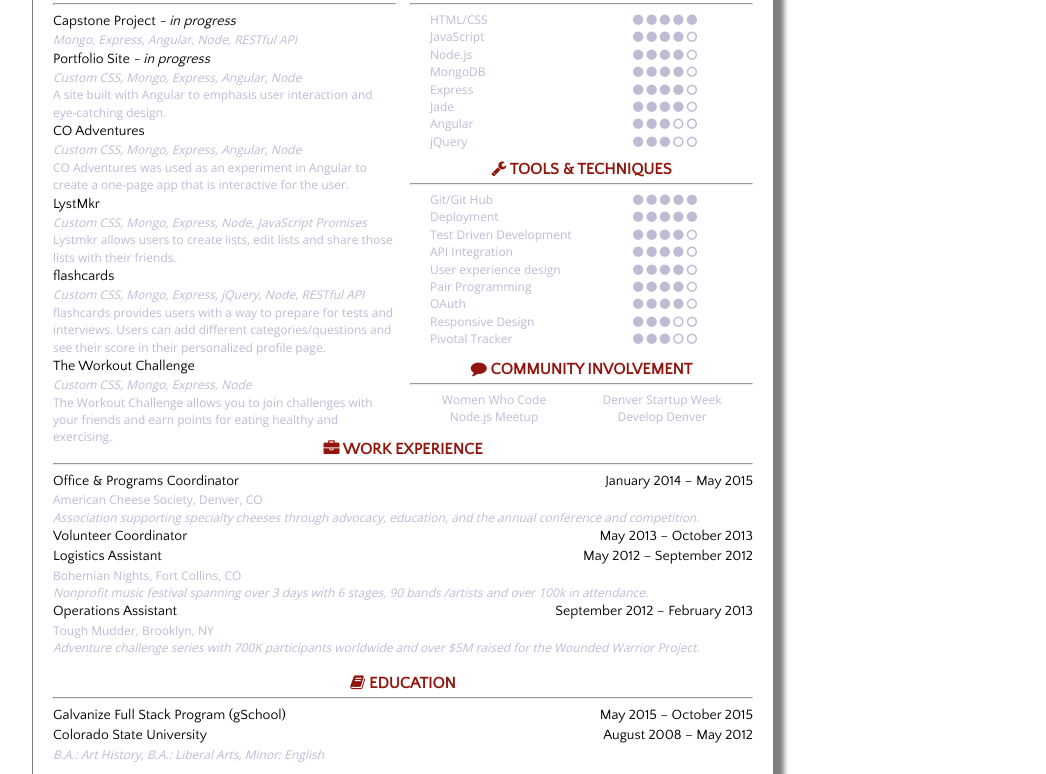
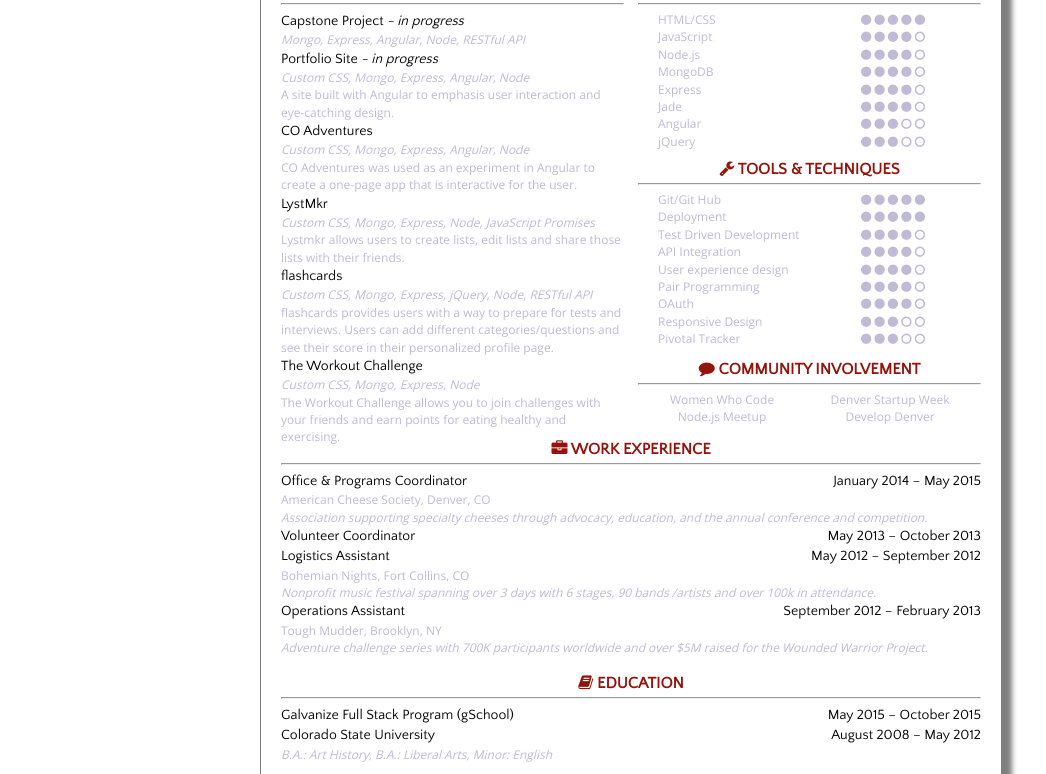
Before and after one commit to AnnaCasper/resume, a plain HTML site: page index.html in a window 1280 px wide. Shown: the part 222-996 px from the top of the page, without its empty margins (9-1055 px from the left). Drawn offline with nearby package versions, Linux system fonts and the light colour scheme.

Commit message:
centered div

```diff
--- a/divstyle.css
+++ b/divstyle.css
@@ -252,9 +252,11 @@ small, .font_small {font-size: 0.707em;}
 
 
 .pdf {
+	margin: 0 auto;
 	width: 700px;
 	height: 920px;
-	margin: 40px;
+	margin-top: 40px;
+	margin-bottom: 40px;
 	border: 1px solid rgba(0,0,0, .5);
 	padding: 20px;
 	box-shadow: 10px 10px 5px rgba(0,0,0, .5);
```
Also changed, not shown: index.html (renamed from resume.html).
